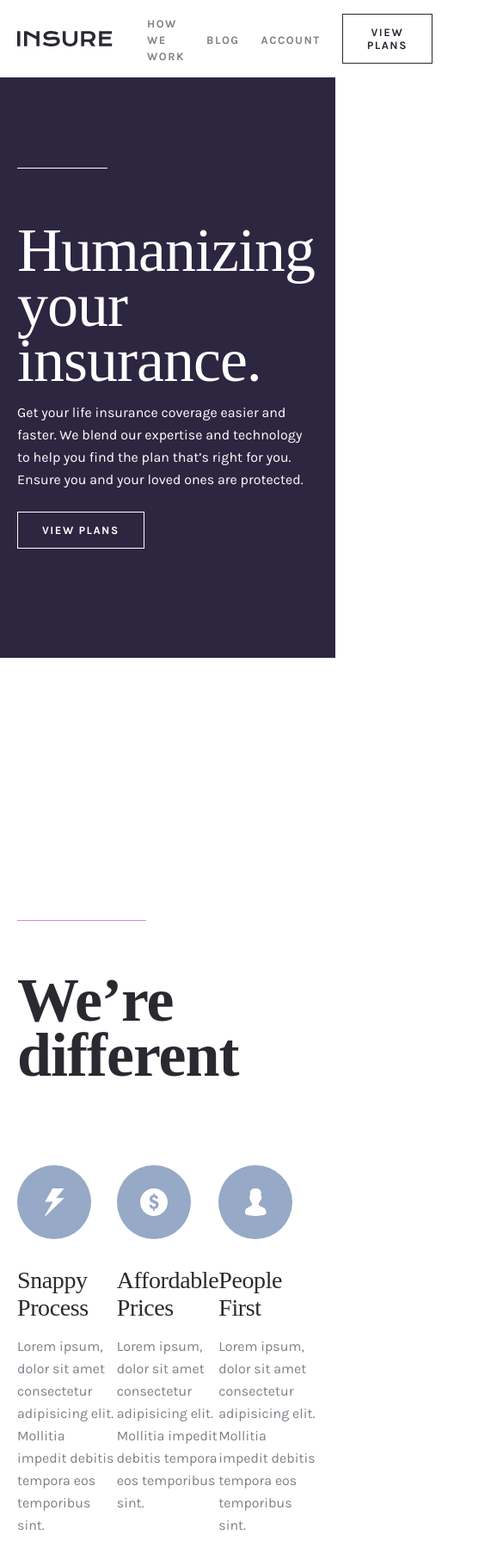
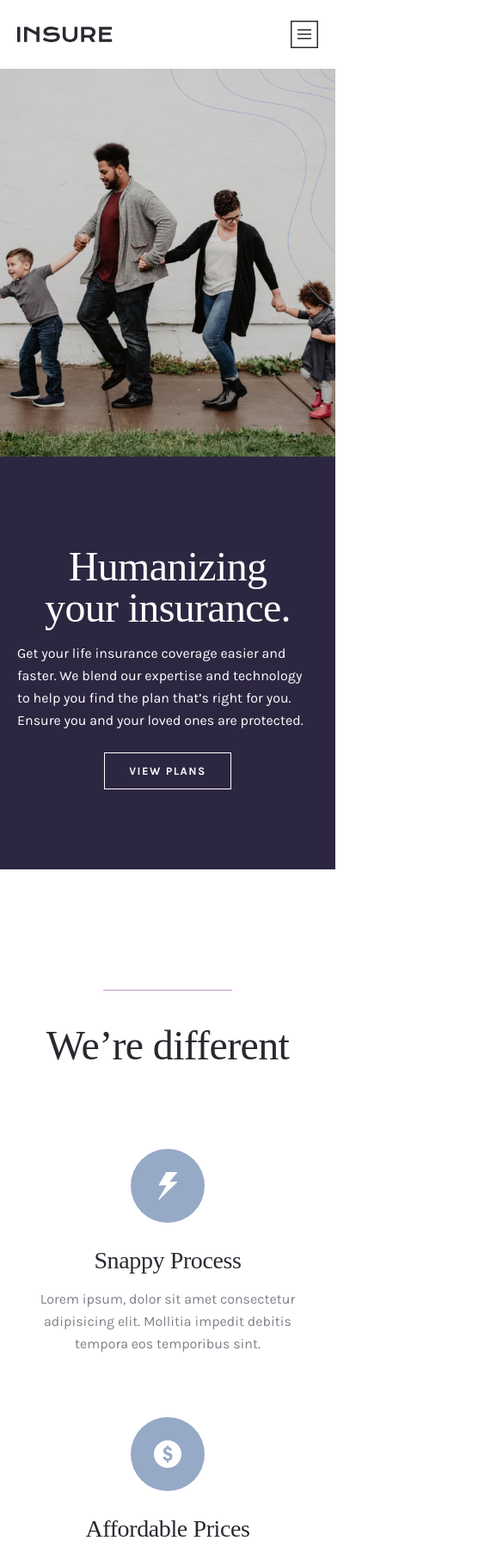
Before and after one commit to Asilbek-17/Insure-maketi, a plain HTML site: page index.html in a window 390 px wide. Shown: the top 1806 px of the page at 86% size, 585 px wide, since content can reach past the window. Drawn offline with Linux system fonts and the light colour scheme.

Commit message:
Add responsive

```diff
--- a/css/styles.css
+++ b/css/styles.css
@@ -302,3 +302,193 @@
   margin-bottom: 16px;
   text-decoration: none;
 }
+
+.burger {
+  display: none;
+}
+
+@media (max-width: 500px) {
+  .hero-img {
+    max-width: 100%;
+    height: 451px;
+    top: 80px;
+    left: 0;
+  }
+
+  .hero-box {
+    flex-direction: column-reverse;
+  }
+
+  .hero {
+    padding-top: 465px;
+    padding-bottom: 93px;
+  }
+
+  .top-box {
+    display: none;
+  }
+
+  .hero-child-box {
+    width: 100%;
+    padding-top: 90px;
+  }
+
+  .hero-title {
+    color: #FFF;
+    text-align: center;
+    font-family: DM Serif Display;
+    font-size: 48px;
+    font-style: normal;
+    font-weight: 400;
+    line-height: 48px; /* 100% */
+    letter-spacing: -0.667px;
+  }
+
+  .hero-btn {
+    display: block;
+    margin: 0 auto;
+  }
+
+  .header-list {
+    position: absolute;
+    left: calc(50% - 187.5px);
+    transform:  translateY(-100%) ;
+    max-width: 100%;
+    height: 465px;
+    flex-direction: column;
+    background: #2C2830;
+    text-align: center;
+    margin: 0 auto;
+    padding: 40px 24px 40px 24px;
+    gap: 24px;
+    transition: .5s;
+    z-index: 5;
+  }
+
+  .header-list-menu {
+    left: calc(50% - 187.5px );
+    transform: translateY(59%);
+    transition: .5s;
+    z-index: 5;
+  }
+
+  .header-item {
+    width: 327px;
+  }
+
+  .header-btn {
+    width: 327px;
+    border: 1.5px solid #FFF;
+    background-color: transparent;
+    color: #fff;
+    font-family: Karla;
+    font-size: 20px;
+    font-style: normal;
+    font-weight: 700;
+    line-height: 40px; /* 200% */
+    letter-spacing: 1.364px;
+  }
+
+  .header-link {
+    color: #fff;
+    font-family: Karla;
+    font-size: 20px;
+    font-style: normal;
+    font-weight: 700;
+    line-height: 40px; /* 200% */
+    letter-spacing: 1.364px;
+  }
+
+  .site-header {
+    padding-top: 24px;
+    padding-bottom: 24px;
+  }
+
+  .burger {
+    display: block;
+    width: 32px;
+    height: 32px;
+    background-image: url("../Images/burger.svg");
+    background-size: cover;
+    background-repeat: no-repeat;
+    border: none;
+  }
+
+  .different-section {
+    padding-top: 140px;
+    padding-bottom: 140px;
+  }
+
+  .different-top-box {
+    margin: 0 auto;
+  }
+
+  .different-title {
+    color: #2C2830;
+    text-align: center;
+    font-family: DM Serif Display;
+    font-size: 48px;
+    font-style: normal;
+    font-weight: 400;
+    line-height: 48px; /* 100% */
+    letter-spacing: -0.667px;
+  }
+
+  .different-list {
+    flex-wrap: wrap;
+    justify-content: center;
+    gap: 56px;
+  }
+
+  .different-item {
+    width: 100%;
+    text-align: center;
+  }
+
+  .differnt-img {
+    margin: 0 auto;
+  }
+
+  .work-box {
+    width: 100%;
+    height: 344px;
+    flex-direction: column;
+    padding-top: 72px;
+    padding-bottom: 72px;
+  }
+
+  .work-title{
+    width: 100%;
+    color: #FFF;
+    text-align: center;
+    font-family: DM Serif Display;
+    font-size: 40px;
+    font-style: normal;
+    font-weight: 400;
+    line-height: 40px; /* 100% */
+    letter-spacing: -0.556px;
+    margin-bottom: 40px;
+  }
+
+  .footer-box{
+    flex-direction: column;
+    gap: 32px;
+  }
+
+  .social-list {
+    margin-top: 0;
+    margin-bottom: 40px;
+  }
+
+  .footer-list {
+    flex-direction: column;
+    align-items: center;
+    margin-top: 40px;
+    gap: 40px;
+  }
+
+  .footer-item {
+    text-align: center;
+  }
+
+}
--- a/index.html
+++ b/index.html
@@ -28,6 +28,7 @@
                         <button class="header-btn">VIEW PLANS</button>
                     </li>
                 </ul>
+                <button class="burger"></button>
             </div>
         </div>
 
@@ -126,5 +127,7 @@
         </div>
 
     </footer>
+
+    <script src="./js/index.js"></script>
 </body>
 </html>
--- /dev/null
+++ b/js/index.js
@@ -0,0 +1,6 @@
+var elHeaderList = document.querySelector(".header-list");
+var elBurger = document.querySelector(".burger");
+
+elBurger.addEventListener("click", function(){
+    elHeaderList.classList.toggle("header-list-menu")
+})
```
Also changed, not shown: Images/burger.svg (added). Lines whose indentation alone changed are shown as unchanged.
